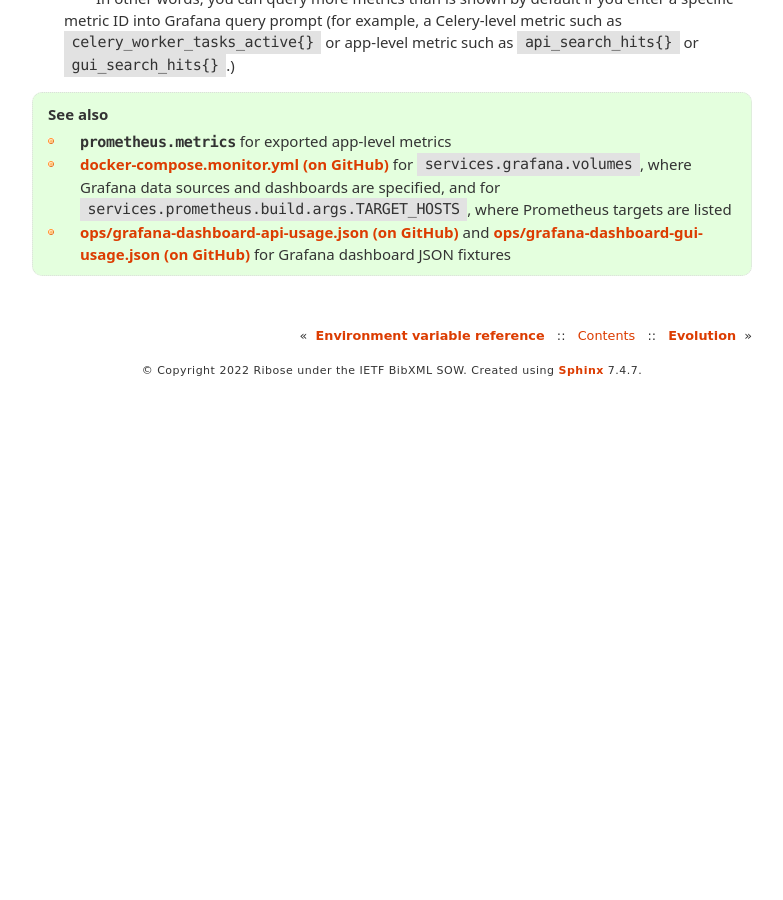
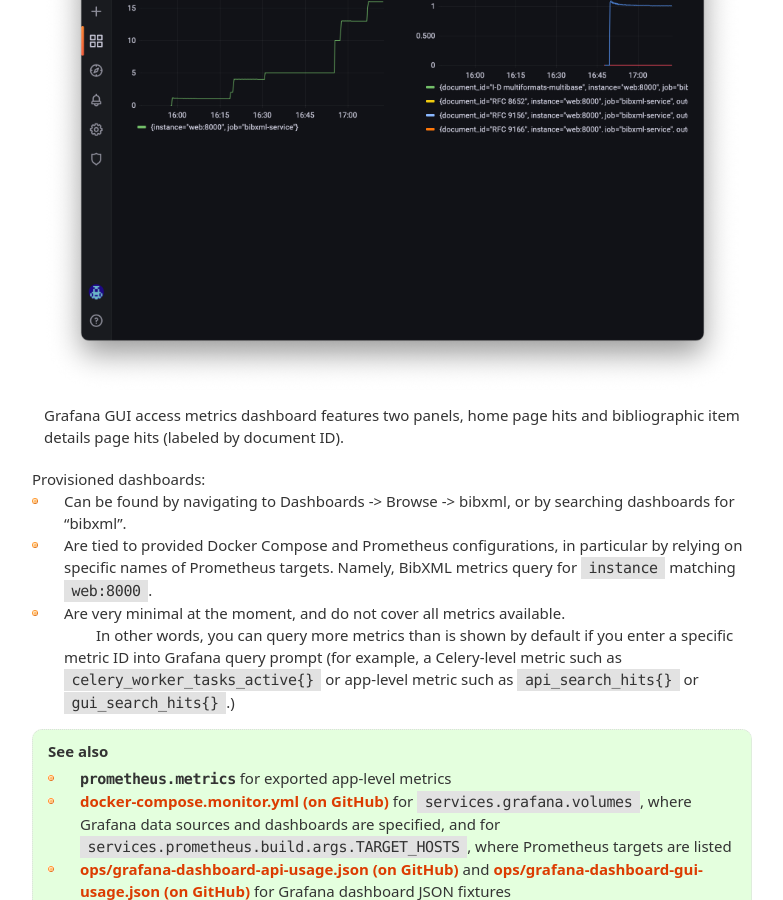
Before and after one commit to ietf-tools/bibxml-service, a Sphinx documentation site: the page built from docs/ref/containers.rst, in a window 1280 px wide and 900 px high, scrolled down 2507 px. Shown: the whole window, without its empty margins (248-1031 px from the left). Built offline with Sphinx 7.4.7, drawn with Linux system fonts in a browser that asks for light colours; pages that are not in the unit, such as notebooks, are missing from menus; before the commit the page ends 2894 px from its top, so only the background shows below that.

Commit message:
docs: add Grafana dashboard screenshot (fix #182)

```diff
--- a/docs/ref/containers.rst
+++ b/docs/ref/containers.rst
@@ -144,6 +144,14 @@
 Dashboards with BibXML metrics are automatically provisioned
 when ``grafana`` container is created by loading data fixtures.
 
+.. figure:: ./grafana-dashboard-gui.png
+   :alt: A screenshot of Grafana GUI access metrics dashboard
+
+   Grafana GUI access metrics dashboard
+   features two panels, home page hits
+   and bibliographic item details page hits
+   (labeled by document ID).
+
 Provisioned dashboards:
 
 - Can be found by navigating
```
Also changed, not shown: docs/ref/grafana-dashboard-gui.png (added).
